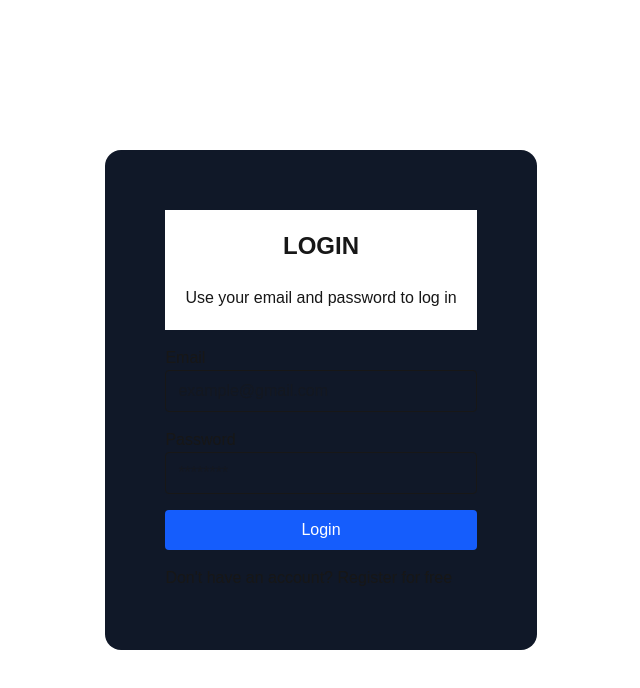
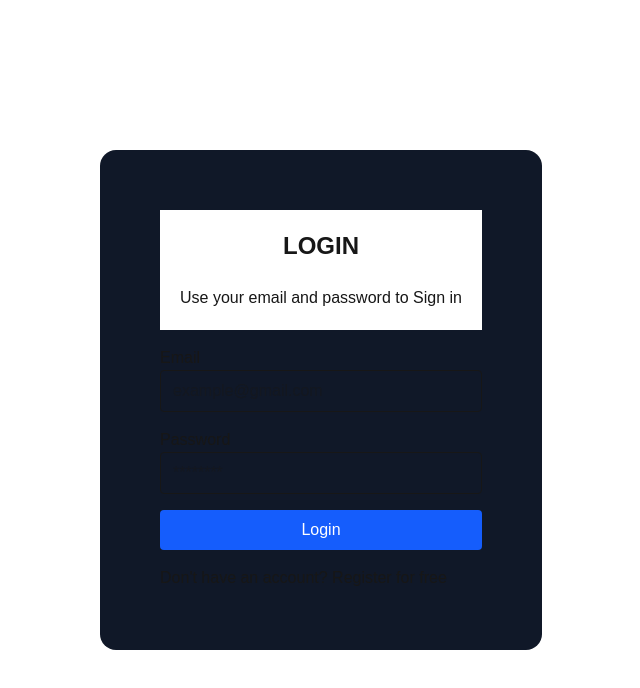
Before and after one commit to Tharun-Akuthota/ai-mock-interview, a Next.js app: page /login in a window 1280 px wide. Shown: the top 688 px of the page, without its empty margins (319-959 px from the left). Built offline with nearby package versions, Linux system fonts and the light colour scheme.

Commit message:
update sign in

```diff
--- a/src/app/(auth)/login/page.tsx
+++ b/src/app/(auth)/login/page.tsx
@@ -4,7 +4,7 @@ export default function LoginPage() {
       <div className="bg-gray-900 p-15 rounded-2xl space-y-4">
         <div className="bg-white p-5">
           <h2 className="text-2xl font-bold mb-6 text-center">LOGIN</h2>
-          <p>Use your email and password to log in</p>
+          <p>Use your email and password to Sign in</p>
         </div>
         <form className="space-y-4">
           <div>
```
